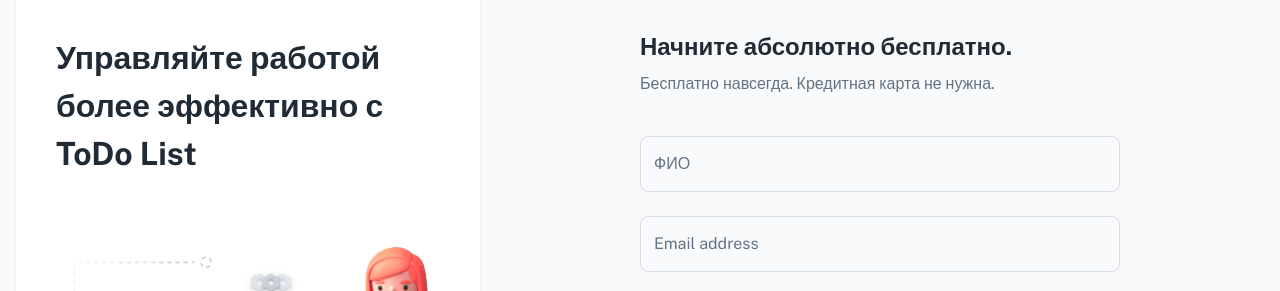
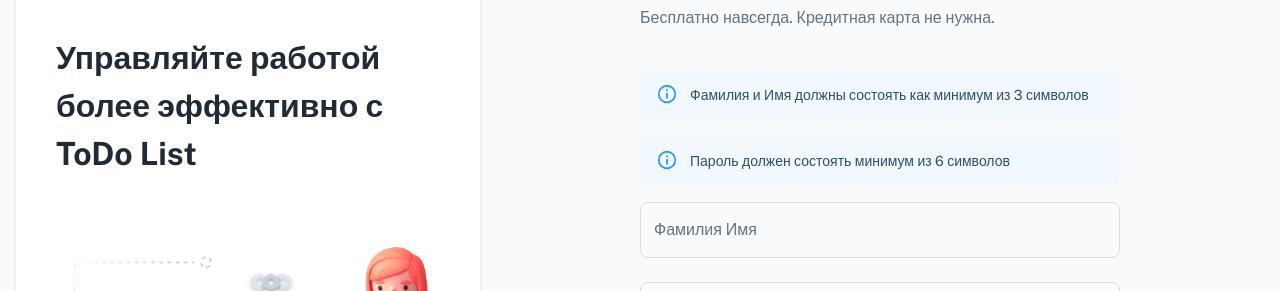
Before and after one commit to Sodbroil/todo-react, a React (Create React App) app in the folder frontend/: page /auth/register in a window 1280 px wide. Shown: the part 140-431 px from the top of the page. Built offline with nearby package versions, Linux system fonts and the light colour scheme; no server answers; a web font is replaced by a local one.

Commit message:
Добавлен вывод ошибок

```diff
--- a/frontend/src/sections/auth/register/RegisterForm.jsx
+++ b/frontend/src/sections/auth/register/RegisterForm.jsx
@@ -1,11 +1,9 @@
-import * as Yup from 'yup';
 import { useState } from 'react';
-import { useNavigate, Navigate } from 'react-router-dom';
+import { Navigate } from 'react-router-dom';
 import { useDispatch, useSelector } from 'react-redux';
 import { useForm } from 'react-hook-form';
-import { yupResolver } from '@hookform/resolvers/yup';
 // @mui
-import { Stack, IconButton, InputAdornment, TextField } from '@mui/material';
+import { Alert, IconButton, InputAdornment, Stack, TextField } from '@mui/material';
 import { LoadingButton } from '@mui/lab';
 // components
 import Iconify from '../../../components/Iconify';
@@ -14,47 +12,16 @@
 // ----------------------------------------------------------------------
 
 export default function RegisterForm() {
-  const navigate = useNavigate();
-
-  // const [showPassword, setShowPassword] = useState(false);
-
-  // const RegisterSchema = Yup.object().shape({
-  //   firstName: Yup.string().required('First name required'),
-  //   lastName: Yup.string().required('Last name required'),
-  //   email: Yup.string().email('Email must be a valid email address').required('Email is required'),
-  //   password: Yup.string().required('Password is required'),
-  // });
-
-  // const defaultValues = {
-  //   firstName: '',
-  //   lastName: '',
-  //   email: '',
-  //   password: '',
-  // };
-
-  // const methods = useForm({
-  //   resolver: yupResolver(RegisterSchema),
-  //   defaultValues,
-  // });
-
-  // const {
-  //   handleSubmit,
-  //   formState: { isSubmitting },
-  // } = methods;
-
-  // const onSubmit = async () => {
-  //   navigate('/dashboard', { replace: true });
-  // };
-
 	const isAuth = useSelector(selectIsAuth);
 	const dispatch = useDispatch();
 	const [showPassword, setShowPassword] = useState(false);
+	const [hasError, setHasError] = useState(false);
 
 	const {
 		register,
 		handleSubmit,
 		setError,
-    formState: { errors, isValid },
+		formState: {errors, isValid},
 	} = useForm({
 		defaultValues: {
 			fullName: '',
@@ -64,33 +31,38 @@
 		mode: 'onChange',
 	});
 
-  //  console.log(setError);
 
 	const onSubmit = async (values) => {
+		try {
 			const data = await dispatch(fetchRegister(values));
-
-    if (!data.payload) {
-      return alert('Не удалось зарегистрироваться');
-    }
-
 			if ('token' in data.payload) {
 				window.localStorage.setItem('token', data.payload.token);
 			}
+		} catch (e) {
+			setHasError(true);
+		}
 	};
 
+	function ErrorComponent() {
+		return <Alert severity="error" sx={{mb: 2}}>Ошибка регистрации. Обратитесь в поддержку.</Alert>
+	}
+
 	if (isAuth) {
-    return <Navigate to="/app/todo" />;
+		return <Navigate to="/app/todo"/>;
 	}
 
 	return (
 		<form onSubmit={handleSubmit(onSubmit)}>
+			{hasError && <ErrorComponent/>}
+			<Alert severity="info" sx={{mb: 2}}>Фамилия и Имя должны состоять как минимум из 3 символов </Alert>
+			<Alert severity="info" sx={{mb: 2}}>Пароль должен состоять минимум из 6 символов</Alert>
 			<Stack spacing={3}>
 				<TextField
 					name="fullName"
-          label="ФИО"
+					label="Фамилия Имя"
 					error={Boolean(errors.fullName?.message)}
 					helperText={errors.fullName?.message}
-          {...register('fullName', { required: 'Укажите ФИО' })}
+					{...register('fullName', {required: 'Укажите Фамилию и Имя', minLength: 3})}
 				/>
 
 				<TextField
@@ -98,7 +70,12 @@
 					label="Email address"
 					error={Boolean(errors.email?.message)}
 					helperText={errors.email?.message}
-          {...register('email', { required: 'Укажите почту' })}
+					{...register('email', {
+						required: 'Укажите почту', pattern: {
+							value: /\S+@\S+\.\S+/,
+							message: "Введенное значение не соответствует формату электронной почты"
+						}
+					})}
 				/>
 
 				<TextField
@@ -109,14 +86,14 @@
 						endAdornment: (
 							<InputAdornment position="end">
 								<IconButton edge="end" onClick={() => setShowPassword(!showPassword)}>
-                  <Iconify icon={showPassword ? 'eva:eye-fill' : 'eva:eye-off-fill'} />
+									<Iconify icon={showPassword ? 'eva:eye-fill' : 'eva:eye-off-fill'}/>
 								</IconButton>
 							</InputAdornment>
 						),
 					}}
 					error={Boolean(errors.password?.message)}
 					helperText={errors.password?.message}
-          {...register('password', { required: 'Укажите пароль' })}
+					{...register('password', {required: 'Укажите пароль', minLength: 6})}
 				/>
 
 				<LoadingButton disabled={!isValid} fullWidth size="large" type="submit" variant="contained">
```
Lines whose indentation alone changed are shown as unchanged.
